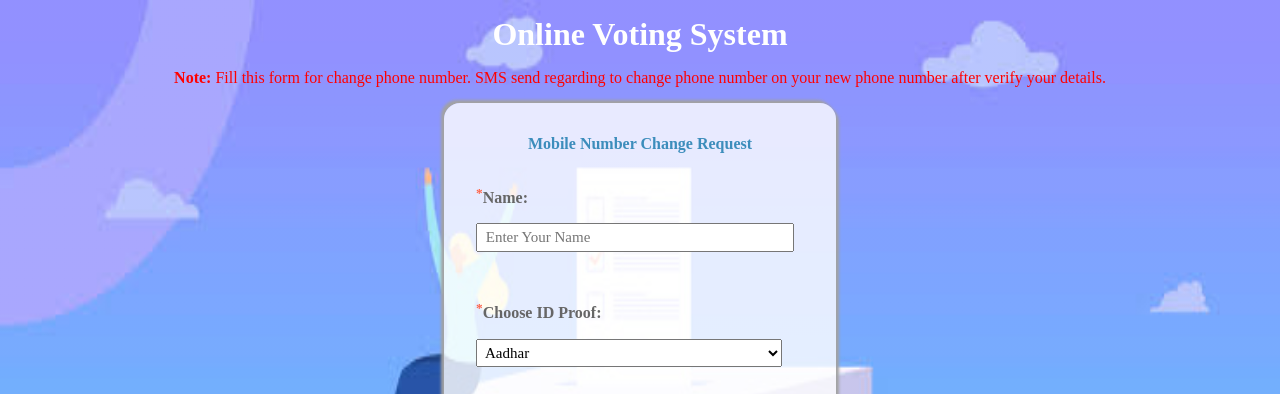
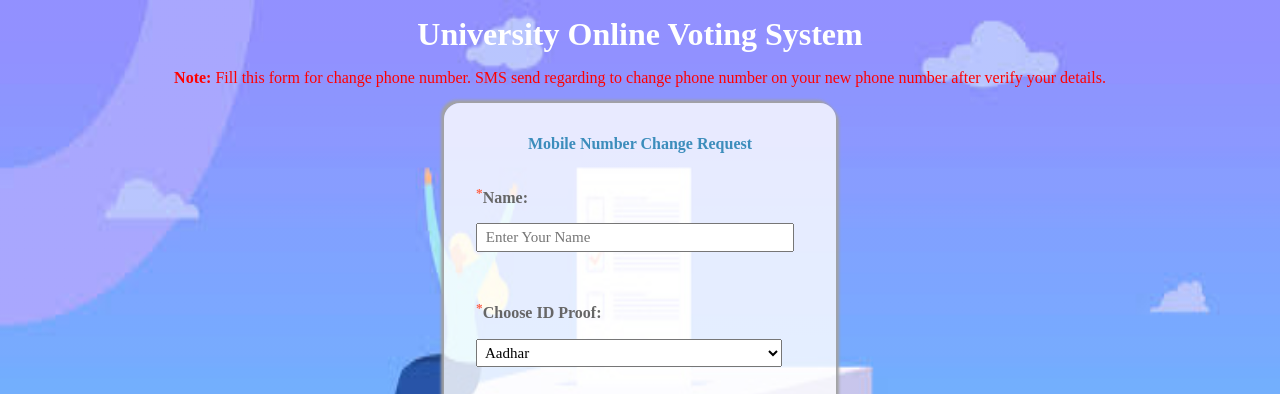
Before and after one commit to daxgraphix/uovsystem, a PHP site: page /voting/lost_phone.php in a window 1280 px wide. Shown: the top 394 px of the page. Run offline with PHP 8.4, Linux system fonts and the light colour scheme.

Commit message:
Changes From Online voting System: To University Online Voting System
The University Online Voting System is a web-based platform designed to facilitate the democratic process of electing student leaders within the university.
This system allows registered students to cast their votes securely, review candidates’ profiles, and view real-time results of the elections.
The system is designed to ensure accessibility, security, and transparency throughout the voting process. It will be easy to navigate, with a streamlined interface that allows users to register, vote, and track election progress from any location on campus or at home.
This system will help eliminate the logistical challenges of traditional voting methods, such as long queues, the potential for fraud, and the lack of transparency. With this solution, student elections will be more efficient, transparent, and inclusive, offering students a seamless voting experience. Furthermore, it will also provide valuable insights through data analytics for future election improvements.

```diff
--- a/uovsystem/voting/admin/add_position.php
+++ b/uovsystem/voting/admin/add_position.php
@@ -12,12 +12,12 @@ if($_SESSION['adminLogin']!=1)
     <meta charset="UTF-8">
     <meta http-equiv="X-UA-Compatible" content="IE=edge">
     <meta name="viewport" content="width=device-width, initial-scale=1.0">
-    <title>Online Voting System</title>
+    <title>University Online Voting System</title>
     <link rel="stylesheet" href="../css/style.css">
 </head>
 <body>
    <div class="container">
-        <div class="heading"><h1>Online Voting System</h1></div>
+        <div class="heading"><h1>University Online Voting System</h1></div>
         <div class="form">
             <h4>Add Positions</h4>
             <form action="" method="POST">
--- a/uovsystem/voting/admin/cand-register.php
+++ b/uovsystem/voting/admin/cand-register.php
@@ -12,13 +12,13 @@ if($_SESSION['adminLogin']!=1)
     <meta charset="UTF-8">
     <meta http-equiv="X-UA-Compatible" content="IE=edge">
     <meta name="viewport" content="width=device-width, initial-scale=1.0">
-    <title>Online Voting System</title>
+    <title>University Online Voting System</title>
     <link rel="stylesheet" href="../css/style.css">
 </head>
 <body>
    <div class="container">
         <form action="" method="POST" enctype="multipart/form-data">
-            <div class="heading"><h1>Online Voting System</h1></div>
+            <div class="heading"><h1>University Online Voting System</h1></div>
             <div class="form">
                 <h4>Candidate Registraton</h4>
                 <label class="label">Candidate Name:</label>
--- a/uovsystem/voting/admin/cand-update.php
+++ b/uovsystem/voting/admin/cand-update.php
@@ -11,12 +11,12 @@ $ps=$_GET['ps'];
     <meta charset="UTF-8">
     <meta http-equiv="X-UA-Compatible" content="IE=edge">
     <meta name="viewport" content="width=device-width, initial-scale=1.0">
-    <title>Online Voting System</title>
+    <title>University Online Voting System</title>
     <link rel="stylesheet" href="../css/style.css">
 </head>
 <body>
    <div class="container">
-        <div class="heading"><h1>Online Voting System</h1></div>
+        <div class="heading"><h1>University Online Voting System</h1></div>
         <form action="" method="POST" enctype="multipart/form-data">
             <div class="form">
                 <h4>Candidate Information Update</h4>
--- a/uovsystem/voting/admin/candidates.php
+++ b/uovsystem/voting/admin/candidates.php
@@ -12,7 +12,7 @@ if($_SESSION['adminLogin']!=1)
     <meta charset="UTF-8">
     <meta http-equiv="X-UA-Compatible" content="IE=edge">
     <meta name="viewport" content="width=device-width, initial-scale=1.0">
-    <title>Online Voting System</title>
+    <title>University Online Voting System</title>
     <link rel="stylesheet" href="../css/style.css">
     <link rel="stylesheet" href="../css/all.min.css">
 </head>
--- a/uovsystem/voting/admin/index.php
+++ b/uovsystem/voting/admin/index.php
@@ -10,7 +10,7 @@
     <meta charset="UTF-8">
     <meta http-equiv="X-UA-Compatible" content="IE=edge">
     <meta name="viewport" content="width=device-width, initial-scale=1.0">
-    <title>Online Voting System</title>
+    <title>University Online Voting System</title>
     <link rel="stylesheet" href="../css/style.css">
     <style>
         .error
@@ -22,7 +22,7 @@
 </head>
 <body>
    <div class="container">
-        <div class="heading"><h1>Online Voting System</h1></div>
+        <div class="heading"><h1>University Online Voting System</h1></div>
         <div class="form">
             <h4>Admin Login</h4>
             <form action="admin_welcome.php" method="POST">
--- a/uovsystem/voting/admin/pos_update.php
+++ b/uovsystem/voting/admin/pos_update.php
@@ -10,12 +10,12 @@ $id=$_GET['id'];
     <meta charset="UTF-8">
     <meta http-equiv="X-UA-Compatible" content="IE=edge">
     <meta name="viewport" content="width=device-width, initial-scale=1.0">
-    <title>Online Voting System</title>
+    <title>University Online Voting System</title>
     <link rel="stylesheet" href="../css/style.css">
 </head>
 <body>
    <div class="container">
-        <div class="heading"><h1>Online Voting System</h1></div>
+        <div class="heading"><h1>University Online Voting System</h1></div>
         <form action="" method="POST" enctype="multipart/form-data">
             <div class="form">
                 <h4>Candidate Position Update</h4>
--- a/uovsystem/voting/admin/position.php
+++ b/uovsystem/voting/admin/position.php
@@ -12,7 +12,7 @@ if($_SESSION['adminLogin']!=1)
     <meta charset="UTF-8">
     <meta http-equiv="X-UA-Compatible" content="IE=edge">
     <meta name="viewport" content="width=device-width, initial-scale=1.0">
-    <title>Online Voting System</title>
+    <title>University Online Voting System</title>
     <link rel="stylesheet" href="../css/style.css">
     <link rel="stylesheet" href="../css/all.min.css">
     <style>
--- a/uovsystem/voting/admin/register_date.php
+++ b/uovsystem/voting/admin/register_date.php
@@ -3,7 +3,7 @@
     <meta charset="UTF-8">
     <meta http-equiv="X-UA-Compatible" content="IE=edge">
     <meta name="viewport" content="width=device-width, initial-scale=1.0">
-    <title>Online Voting System</title>
+    <title>University Online Voting System</title>
     <link rel="stylesheet" href="../css/style.css">
 </head>
 <body>
--- a/uovsystem/voting/admin/user-update.php
+++ b/uovsystem/voting/admin/user-update.php
@@ -15,12 +15,12 @@ $ad  =$_GET['ad'];
     <meta charset="UTF-8">
     <meta http-equiv="X-UA-Compatible" content="IE=edge">
     <meta name="viewport" content="width=device-width, initial-scale=1.0">
-    <title>Online Voting System</title>
+    <title>University Online Voting System</title>
     <link rel="stylesheet" href="../css/style.css">
 </head>
 <body>
    <div class="container">
-        <div class="heading"><h1>Online Voting System</h1></div>
+        <div class="heading"><h1>University Online Voting System</h1></div>
         <form action="" method="POST" enctype="multipart/form-data">
             <div class="form">
                 <h4>User Information Update</h4>
--- a/uovsystem/voting/admin/voter_request.php
+++ b/uovsystem/voting/admin/voter_request.php
@@ -13,7 +13,7 @@ if($_SESSION['adminLogin']!=1)
     <meta charset="UTF-8">
     <meta http-equiv="X-UA-Compatible" content="IE=edge">
     <meta name="viewport" content="width=device-width, initial-scale=1.0">
-    <title>Online Voting System</title>
+    <title>University Online Voting System</title>
     <link rel="stylesheet" href="../css/style.css">
     <link rel="stylesheet" href="../css/all.min.css">
     <style>
--- a/uovsystem/voting/admin/voters.php
+++ b/uovsystem/voting/admin/voters.php
@@ -13,7 +13,7 @@ if($_SESSION['adminLogin']!=1)
     <meta charset="UTF-8">
     <meta http-equiv="X-UA-Compatible" content="IE=edge">
     <meta name="viewport" content="width=device-width, initial-scale=1.0">
-    <title>Online Voting System</title>
+    <title>University Online Voting System</title>
     <link rel="stylesheet" href="../css/style.css">
     <link rel="stylesheet" href="../css/all.min.css">
     <style>
--- a/uovsystem/voting/admin/voting-title.php
+++ b/uovsystem/voting/admin/voting-title.php
@@ -12,13 +12,13 @@ if($_SESSION['adminLogin']!=1)
     <meta charset="UTF-8">
     <meta http-equiv="X-UA-Compatible" content="IE=edge">
     <meta name="viewport" content="width=device-width, initial-scale=1.0">
-    <title>Online Voting System</title>
+    <title>University Online Voting System</title>
     <link rel="stylesheet" href="../css/style.css">
 </head>
 <body>
    <div class="container">
         <form action="" method="POST" enctype="multipart/form-data">
-            <div class="heading"><h1>Online Voting System</h1></div>
+            <div class="heading"><h1>University Online Voting System</h1></div>
             <div class="form">
                 <h4>Title for Voting</h4>
                 <label class="label">Title:</label>
--- a/uovsystem/voting/admin/voting_schedule.php
+++ b/uovsystem/voting/admin/voting_schedule.php
@@ -3,12 +3,12 @@
     <meta charset="UTF-8">
     <meta http-equiv="X-UA-Compatible" content="IE=edge">
     <meta name="viewport" content="width=device-width, initial-scale=1.0">
-    <title>Online Voting System</title>
+    <title>University Online Voting System</title>
     <link rel="stylesheet" href="../css/style.css">
 </head>
 <body>
    <div class="container">
-        <div class="heading"><h1>Online Voting System</h1></div>
+        <div class="heading"><h1>University Online Voting System</h1></div>
         <div class="form">
             <h4>Voting Schedule</h4>
             <form action="" method="POST">
--- a/uovsystem/voting/ballet.php
+++ b/uovsystem/voting/ballet.php
@@ -27,7 +27,7 @@
     <meta charset="UTF-8">
     <meta http-equiv="X-UA-Compatible" content="IE=edge">
     <meta name="viewport" content="width=device-width, initial-scale=1.0">
-    <title>Online Voting System</title>
+    <title>University Online Voting System</title>
     <link rel="stylesheet" href="css/style.css">
     <link rel="stylesheet" href="css/all.min.css">
     <style>
@@ -46,7 +46,7 @@
 </head>
 <body>
     <div class="container">
-    <div class="heading"><h1>Online Voting System</h1></div>
+    <div class="heading"><h1>University Online Voting System</h1></div>
     <div class="header">
             <span class="logo">Voting System</span>
             <span class="profile" onclick="showProfile()"><img src="<?php echo $_SESSION['idcard']; ?>" alt=""><label><?php echo$_SESSION['fname']." ".$_SESSION['lname'];?></label></span>
--- a/uovsystem/voting/index.php
+++ b/uovsystem/voting/index.php
@@ -12,14 +12,14 @@ $_SESSION['userLogin'] = 0;
     <meta charset="UTF-8">
     <meta http-equiv="X-UA-Compatible" content="IE=edge">
     <meta name="viewport" content="width=device-width, initial-scale=1.0">
-    <title>Online Voting System</title>
+    <title>University Online Voting System</title>
     <link rel="stylesheet" href="css/style.css">
 </head>
 
 <body>
     <div class="container">
         <div class="heading">
-            <h1>Online Voting System</h1>
+            <h1>University Online Voting System</h1>
         </div>
         <div class="form">
             <h4>Voter Login</h4>
--- a/uovsystem/voting/lost_phone.php
+++ b/uovsystem/voting/lost_phone.php
@@ -10,7 +10,7 @@
     <meta charset="UTF-8">
     <meta http-equiv="X-UA-Compatible" content="IE=edge">
     <meta name="viewport" content="width=device-width, initial-scale=1.0">
-    <title>Online Voting System</title>
+    <title>University Online Voting System</title>
     <link rel="stylesheet" href="css/style.css">
     <style>
         .msg
@@ -23,7 +23,7 @@
 </head>
 <body>
    <div class="container">
-        <div class="heading"><h1>Online Voting System</h1></div>
+        <div class="heading"><h1>University Online Voting System</h1></div>
         <div class="msg"><b>Note:</b> Fill this form for change phone number. SMS send regarding to change phone number on your new phone number after verify your details.</div>
         <form action="" method="POST" enctype="multipart/form-data">
             <div class="form">
--- a/uovsystem/voting/otpform.php
+++ b/uovsystem/voting/otpform.php
@@ -21,7 +21,7 @@ echo $_SESSION['otp'];
     <meta charset="UTF-8">
     <meta http-equiv="X-UA-Compatible" content="IE=edge">
     <meta name="viewport" content="width=device-width, initial-scale=1.0">
-    <title>Online Voting System</title>
+    <title>University Online Voting System</title>
     <link rel="stylesheet" href="css/style.css">
     <style type="text/css">
         #resend
@@ -34,7 +34,7 @@ echo $_SESSION['otp'];
 <body>
     <div class="container">
         <div class="heading">
-            <h1>Online Voting System</h1>
+            <h1>University Online Voting System</h1>
         </div>
         <div class="form">
             <h4>OTP Verification</h4>
--- a/uovsystem/voting/registration.php
+++ b/uovsystem/voting/registration.php
@@ -4,12 +4,12 @@
     <meta charset="UTF-8">
     <meta http-equiv="X-UA-Compatible" content="IE=edge">
     <meta name="viewport" content="width=device-width, initial-scale=1.0">
-    <title>Online Voting System</title>
+    <title>University Online Voting System</title>
     <link rel="stylesheet" href="css/style.css">
 </head>
 <body>
    <div class="container">
-        <div class="heading"><h1>Online Voting System</h1></div>
+        <div class="heading"><h1>University Online Voting System</h1></div>
         <form action="register_data.php" method="POST" enctype="multipart/form-data">
             <div class="form">
                 <h4>Voter Registraton</h4>
```
